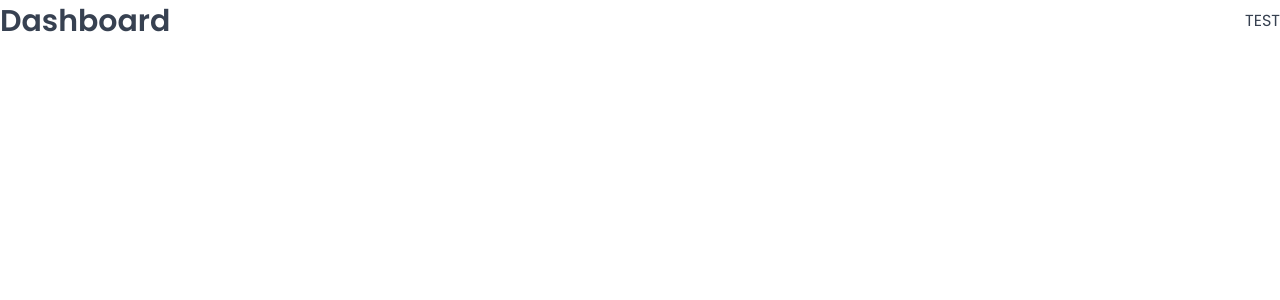
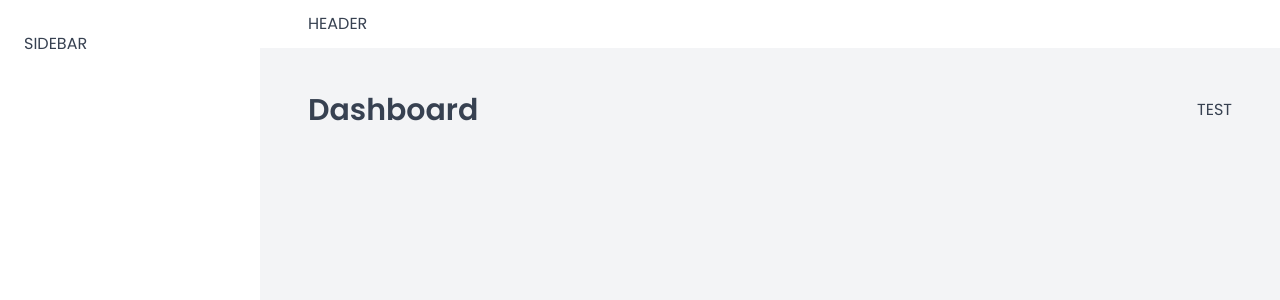
Before and after one commit to saodat-riskiyeva/the-wild-oasis, a React (Vite) app: page /dashboard in a window 1280 px wide. Shown: the top 300 px of the page. Built offline with nearby package versions, Linux system fonts and the light colour scheme; a web font is replaced by a local one.

Commit message:
building the AppLayout

```diff
--- a/src/App.jsx
+++ b/src/App.jsx
@@ -9,6 +9,7 @@
 import Account from "./pages/Account";
 import Login from "./pages/Login";
 import PageNotFound from "./pages/PageNotFound";
+import AppLayout from "./ui/AppLayout";
 
 function App() {
   return (
@@ -16,6 +17,7 @@
       <GlobalStyles />
       <BrowserRouter>
         <Routes>
+          <Route element={<AppLayout />}>
             <Route index element={<Navigate replace to="dashboard" />} />
             <Route path="dashboard" element={<Dashboard />} />
             <Route path="bookings" element={<Bookings />} />
@@ -23,6 +25,8 @@
             <Route path="users" element={<Users />} />
             <Route path="settings" element={<Settings />} />
             <Route path="account" element={<Account />} />
+          </Route>
+
           <Route path="login" element={<Login />} />
           <Route path="*" element={<PageNotFound />} />
         </Routes>
--- /dev/null
+++ b/src/ui/AppLayout.jsx
@@ -0,0 +1,30 @@
+import { Outlet } from "react-router-dom";
+import Sidebar from "./Sidebar";
+import Header from "./Header";
+import styled from "styled-components";
+
+const StyledAppLayout = styled.div`
+  display: grid;
+  grid-template-columns: 26rem 1fr;
+  grid-template-rows: auto 1fr;
+  height: 100vh;
+`;
+
+const Main = styled.main`
+  background-color: var(--color-grey-100);
+  padding: 4rem 4.8rem 6.4rem;
+`;
+
+function AppLayout() {
+  return (
+    <StyledAppLayout>
+      <Header />
+      <Sidebar />
+      <Main>
+        <Outlet />
+      </Main>
+    </StyledAppLayout>
+  );
+}
+
+export default AppLayout;
--- /dev/null
+++ b/src/ui/Header.jsx
@@ -0,0 +1,13 @@
+import styled from "styled-components";
+
+const StyledHeader = styled.header`
+  background-color: var(--color-grey-0);
+  padding: 1.2rem 4.8rem;
+  border-bottom: 1px solid var(--color-grey-100);
+`;
+
+function Header() {
+  return <StyledHeader>HEADER</StyledHeader>;
+}
+
+export default Header;
--- /dev/null
+++ b/src/ui/Sidebar.jsx
@@ -0,0 +1,15 @@
+import styled from "styled-components";
+
+const StyledSidebar = styled.aside`
+  background-color: var(--color-grey-0);
+  padding: 3.2rem 2.4rem;
+  border-bottom: 1px solid var(--color-grey-100);
+
+  grid-row: 1 / -1;
+`;
+
+function Sidebar() {
+  return <StyledSidebar>SIDEBAR</StyledSidebar>;
+}
+
+export default Sidebar;
```
Lines whose indentation alone changed are shown as unchanged.
